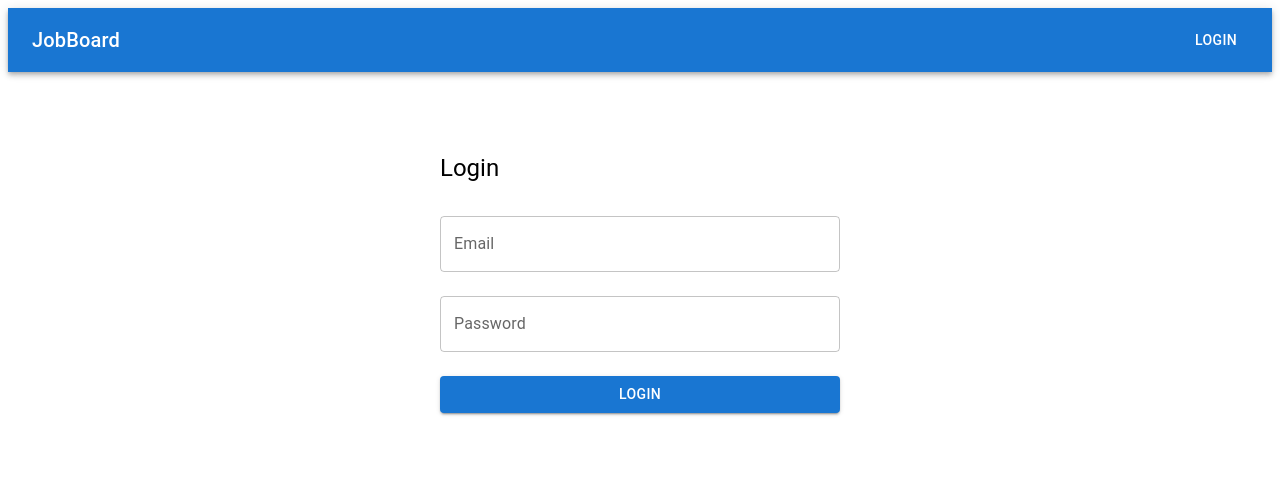
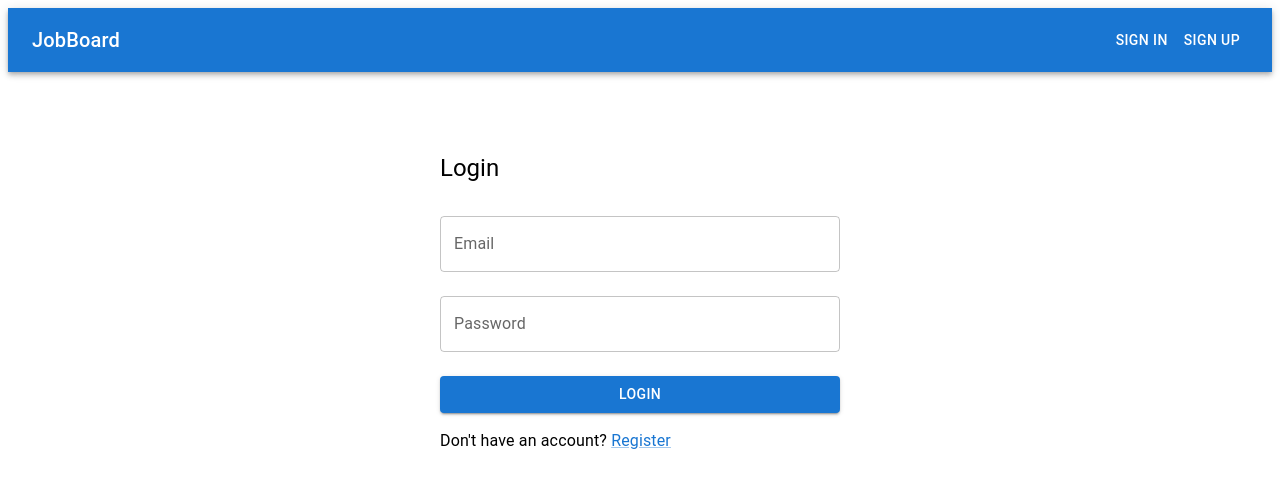
Before and after one commit to Addisu544/job-board, a React (Vite) app in the folder client/: page /login in a window 1280 px wide. Shown: the top 488 px of the page. Built offline with nearby package versions, Linux system fonts and the light colour scheme.

Commit message:
feat(navbar-login): add register link on nav bar and login page

```diff
--- a/client/src/App.jsx
+++ b/client/src/App.jsx
@@ -25,14 +25,14 @@ import AdminDashboard from "./pages/admin/AdminDashboard";
 import JobList from "./pages/JobList";
 import Navbar from "./components/Navbar";
 import EmployeeProfile from "./pages/profile/EmployeeProfile";
-
+import HomePage from "./pages/HomePage";
 function App() {
   return (
     <>
       <Navbar /> {/* Always visible */}
       <Routes>
         {/* <Route path="/" element={<Navigate to="/login" replace />} /> */}
-        <Route path="/" element={<JobList />} />
+        <Route path="/" element={<HomePage />} />
 
         <Route path="/login" element={<Login />} />
         <Route path="/register" element={<Register />} />
--- a/client/src/components/Navbar.jsx
+++ b/client/src/components/Navbar.jsx
@@ -27,9 +27,14 @@ const Navbar = () => {
         {/* Right side buttons */}
         <Box>
           {!user ? (
-            <Button color="inherit" onClick={() => navigate("/login")}>
-              Login
-            </Button>
+            <Box>
+              <Button color="inherit" onClick={() => navigate("/login")}>
+                sign in
+              </Button>
+              <Button color="inherit" onClick={() => navigate("/register")}>
+                sign up
+              </Button>
+            </Box>
           ) : (
             <>
               {/* Common logout button */}
--- /dev/null
+++ b/client/src/pages/HomePage.jsx
@@ -0,0 +1,6 @@
+import JobList from "./JobList";
+function HomePage() {
+  return <JobList />;
+}
+
+export default HomePage;
--- a/client/src/pages/Login.jsx
+++ b/client/src/pages/Login.jsx
@@ -1,5 +1,5 @@
 import { useState } from "react";
-import { TextField, Button, Box, Typography } from "@mui/material";
+import { TextField, Button, Box, Typography, Link } from "@mui/material";
 import { useNavigate } from "react-router-dom";
 import api from "../services/api";
 import { useAuth } from "../context/AuthContext";
@@ -55,6 +55,12 @@ const Login = () => {
           Login
         </Button>
       </form>
+      <Typography mt={2}>
+        Don't have an account?{" "}
+        <Link component="button" onClick={() => navigate("/register")}>
+          Register
+        </Link>
+      </Typography>
     </Box>
   );
 };
```
Also changed, not shown: 1 other file (tests, documents, lock files or other folders).
